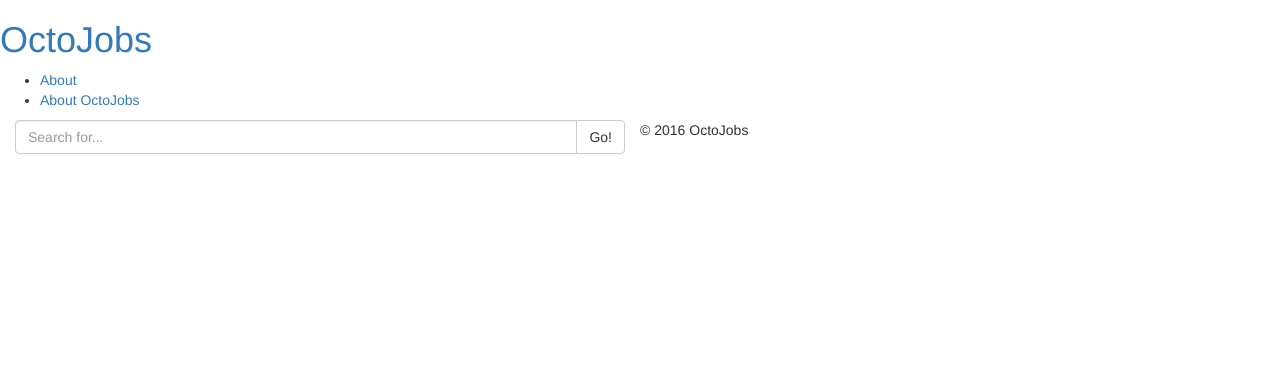
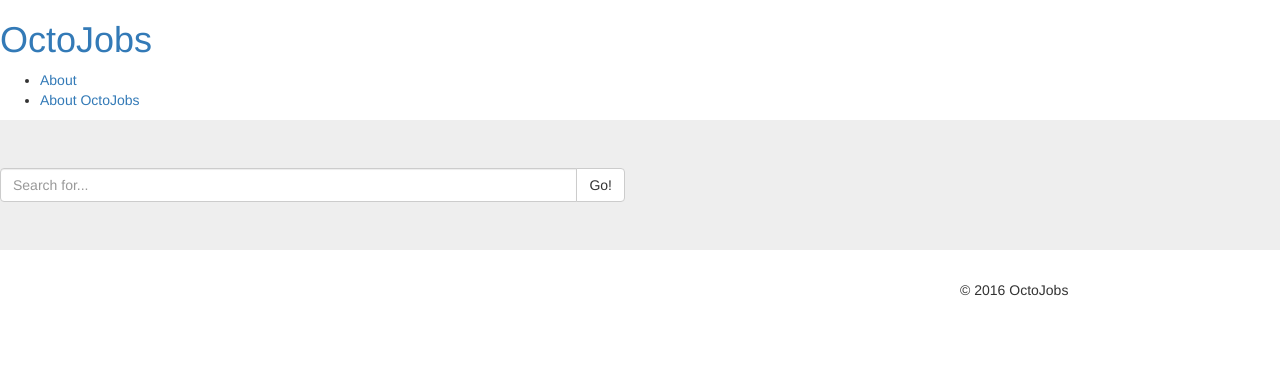
Before and after one commit to OctoJobs/Octojobs, a Python web app: template octojobs/octojobs/templates/home.jinja2 in a window 1280 px wide. Shown: the top 370 px of the page. Run offline with Jinja, Linux system fonts and the light colour scheme; the template is opened without the code that fills it, so the values that code supplies are empty; some libraries are stand-ins or nearby versions.

Commit message:
adding bootstrap styling to home.jinja2

```diff
--- a/octojobs/octojobs/templates/home.jinja2
+++ b/octojobs/octojobs/templates/home.jinja2
@@ -1,17 +1,19 @@
 {% extends "layout.jinja2" %}
 
 {% block body %}
-    <section id="searchbar">
+    <section class="jumbotron">
+        <section id="searchbar" class="row">
             <div class="col-lg-6">
                 <div class="input-group">
                     <input type="text" class="form-control" placeholder="Search for...">
                     <span class="input-group-btn">
                     <button class="btn btn-default" type="button">Go!</button>
                     </span>
-        </div><!-- /input-group -->
-      </div><!-- /.col-lg-6 -->
-    </div><!-- /.row -->
+                </div>
+            </div>
         </section>
-    <section id="results">
+        </section>
+        <section id="results" class="col-lg-6 col-lg-offset-3">
+        </section>
     </section>
 {% endblock %}
```
Lines whose indentation alone changed are shown as unchanged.
